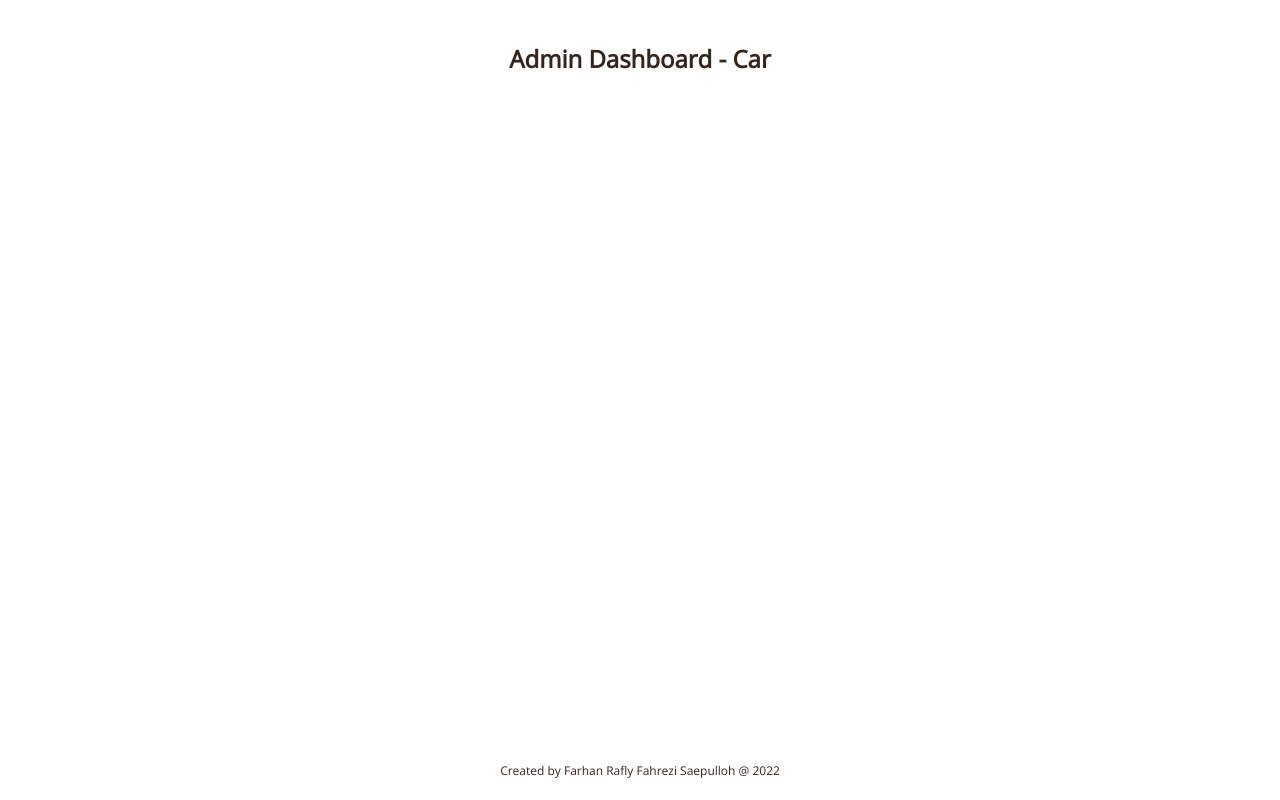
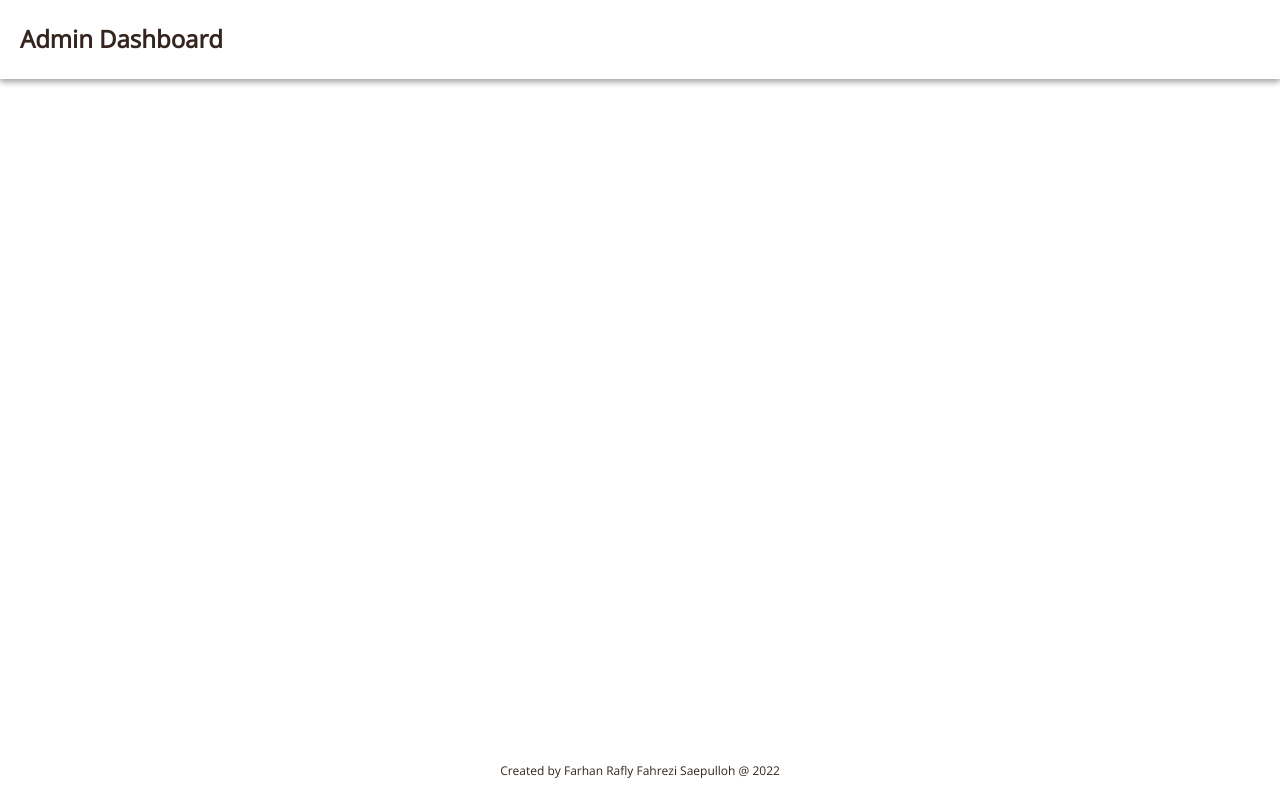
Before and after one commit to raflyfahrezi/farhan-movus-assessment, a React (Create React App) app: page / in a window 1280 px wide. Built offline with nearby package versions, Linux system fonts and the light colour scheme.

Commit message:
fix layout

```diff
--- a/src/layout/header/index.tsx
+++ b/src/layout/header/index.tsx
@@ -8,7 +8,7 @@ const Header = () => {
     return (
         <div className={sHeader}>
             <Paragraph variant='xl' weight='bold'>
-                Admin Dashboard - Car
+                Admin Dashboard
             </Paragraph>
         </div>
     )
--- a/src/layout/header/styles.ts
+++ b/src/layout/header/styles.ts
@@ -3,7 +3,9 @@ import { css } from '@emotion/css'
 export const sHeader = css`
     width: 100%;
 
-    text-align: center;
+    text-align: left;
 
-    padding: 40px 0;
+    padding: 20px;
+
+    box-shadow: 0 3px 6px rgba(0, 0, 0, 0.16), 0 3px 6px rgba(0, 0, 0, 0.23);
 `
```
